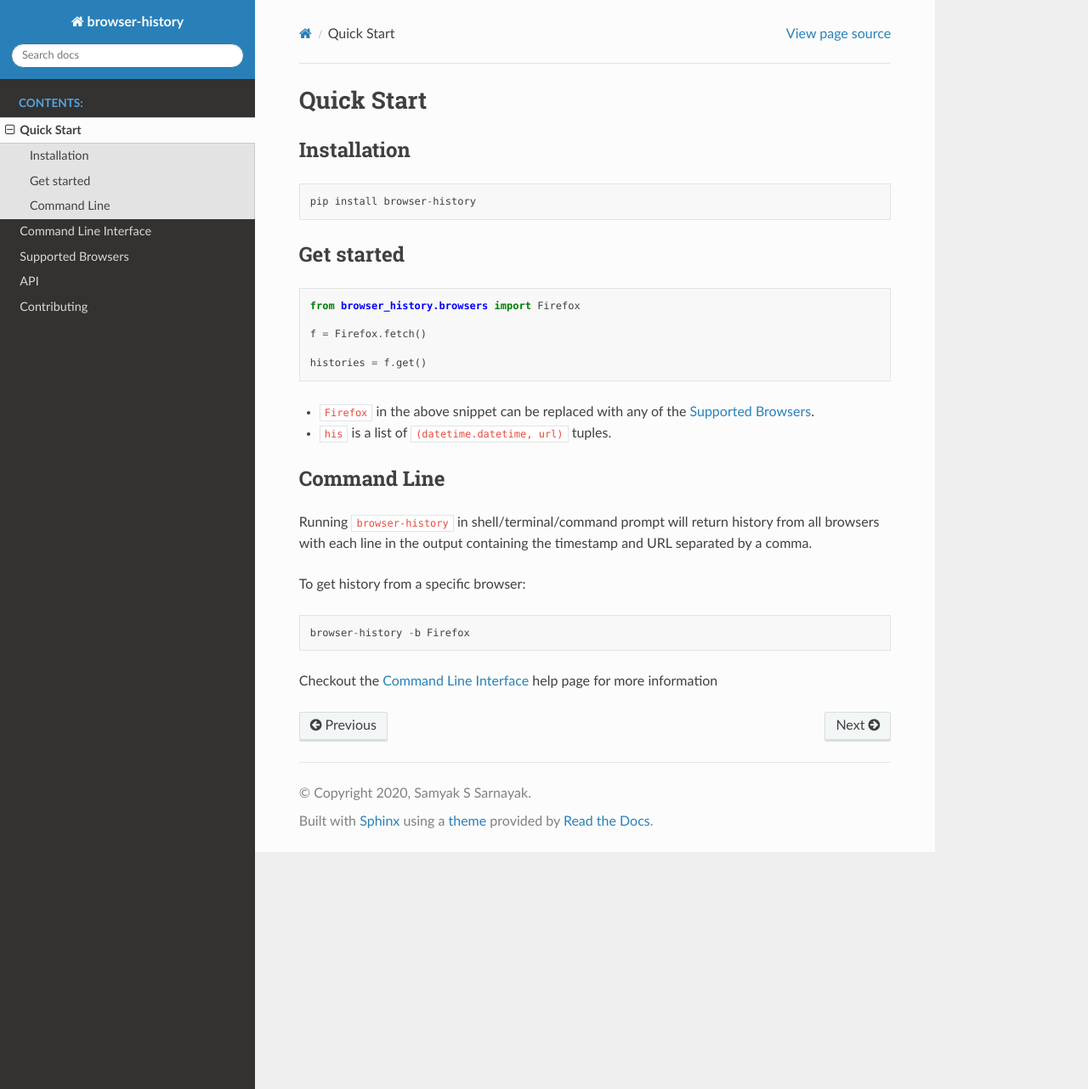
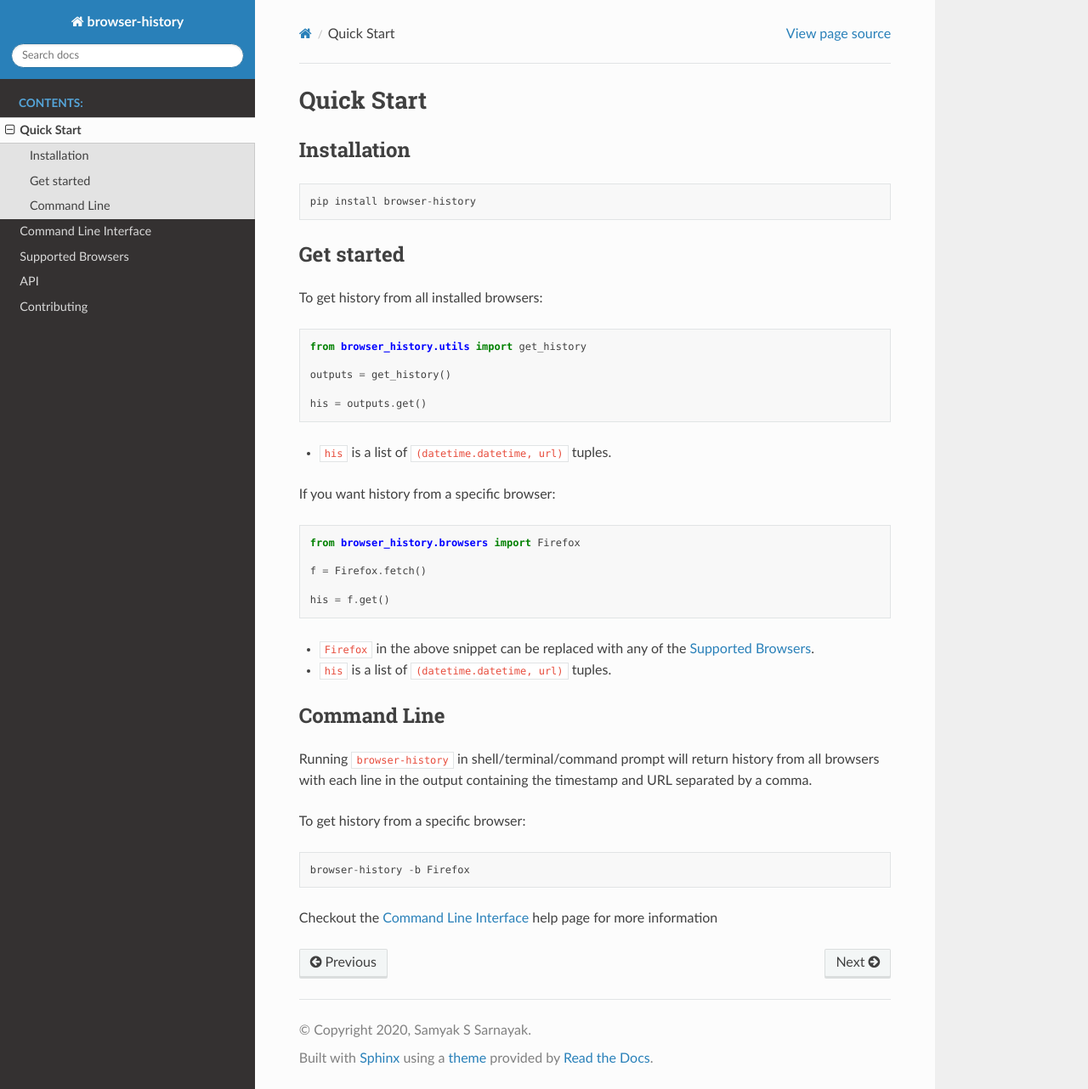
Before and after one commit to browser-history/browser-history, a Sphinx documentation site: the page built from docs/quickstart.rst, in a window 1280 px wide and 1282 px high. Shown: the whole window at 85% size. Built offline with Sphinx 7.4.7 and the Read the Docs theme 2.0.0, drawn with Linux system fonts in a browser that asks for light colours.

Commit message:
[DOC] Demonstrate get_history
Update README & quickstart.rst

```diff
--- a/docs/quickstart.rst
+++ b/docs/quickstart.rst
@@ -13,13 +13,27 @@
 Get started
 -----------
 
+
+To get history from all installed browsers:
+::
+
+    from browser_history.utils import get_history
+
+    outputs = get_history()
+
+    his = outputs.get()
+
+- ``his`` is a list of ``(datetime.datetime, url)`` tuples.
+
+
+If you want history from a specific browser:
 ::
 
     from browser_history.browsers import Firefox
 
     f = Firefox.fetch()
 
-    histories = f.get()
+    his = f.get()
 
 - ``Firefox`` in the above snippet can be replaced with any of the :ref:`supported_browsers`.
 - ``his`` is a list of ``(datetime.datetime, url)`` tuples.
```
Also changed, not shown: README.md (+12 -0 lines).
